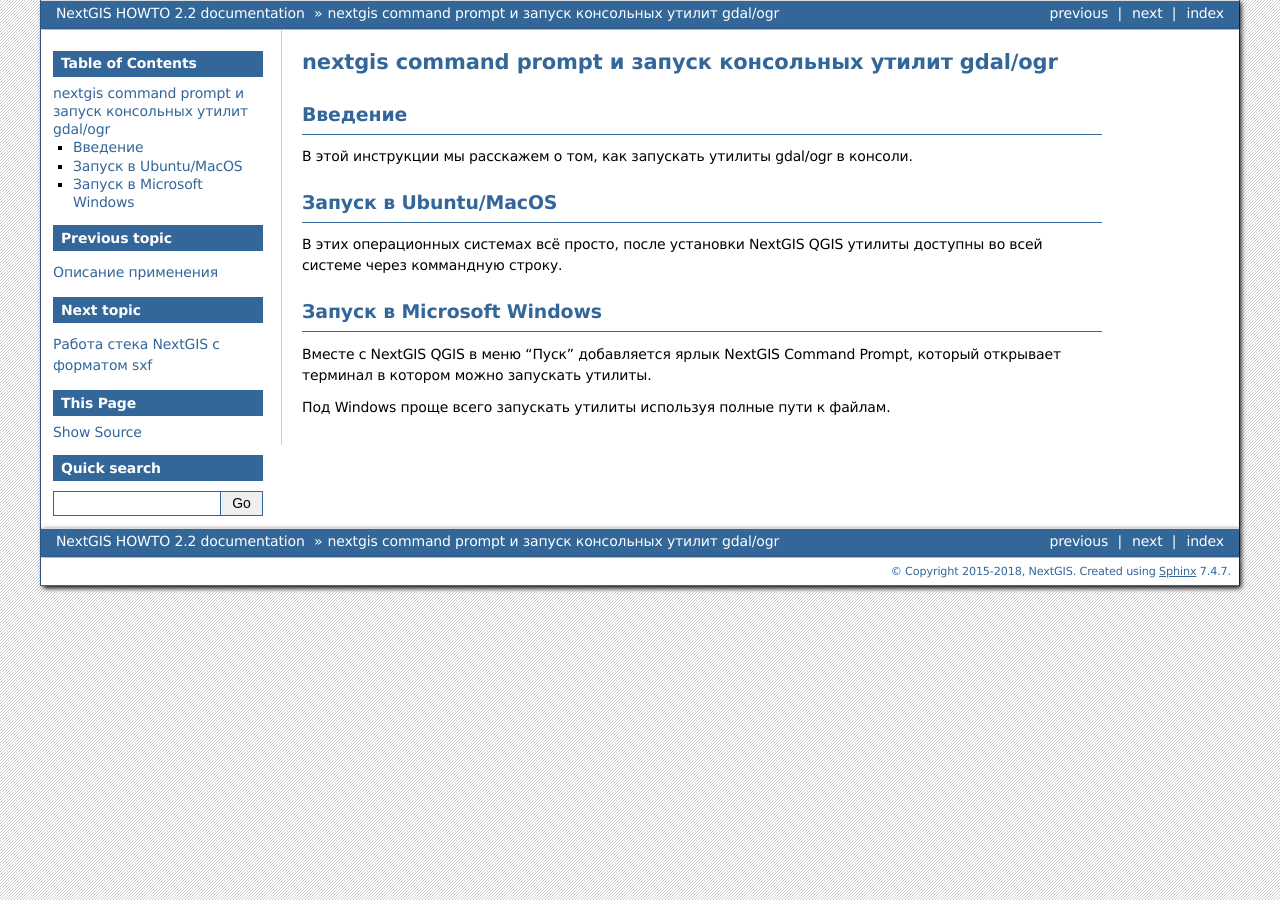
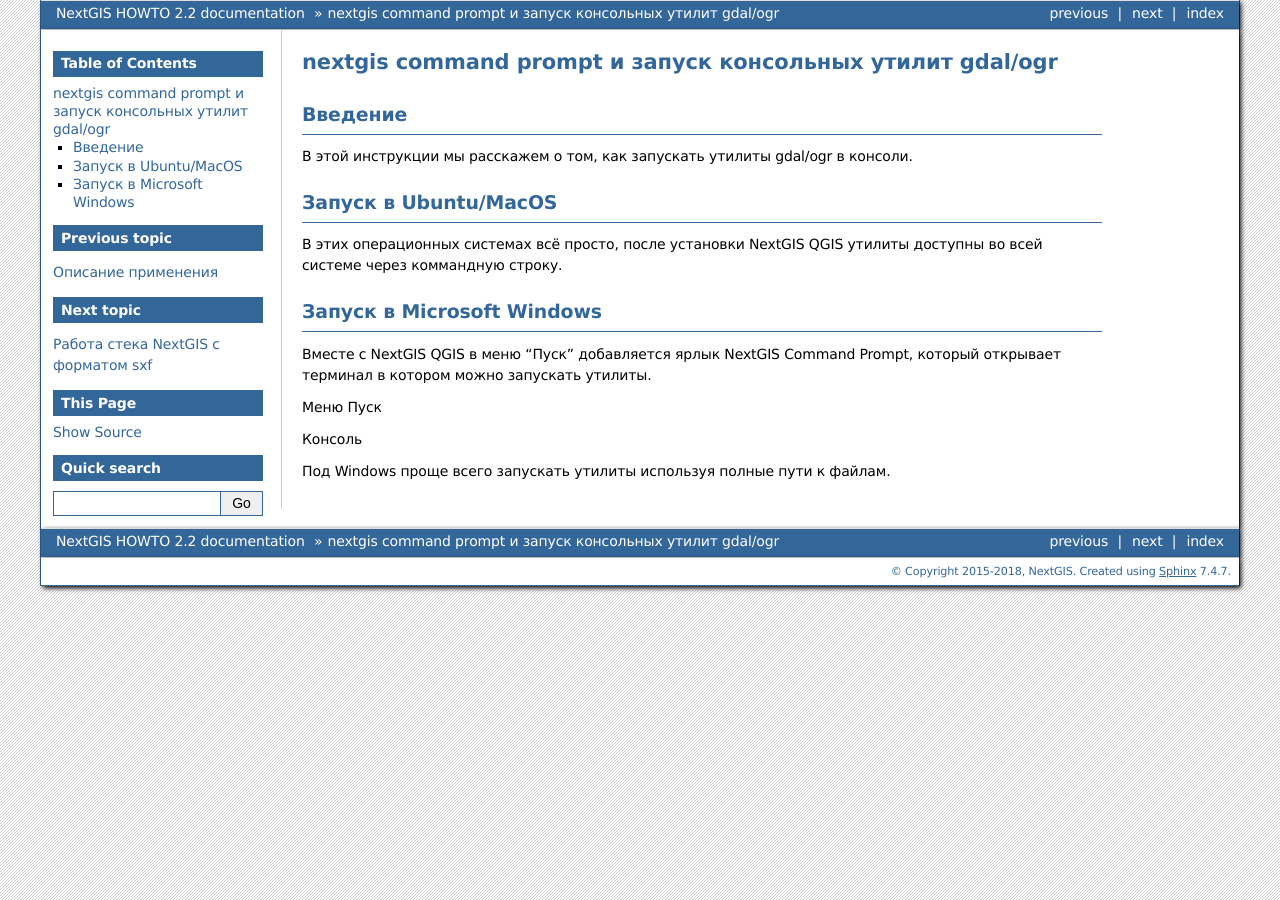
Before and after one commit to nextgis/docs_howto, a Sphinx documentation site: the page built from source/nextgis_command_prompt.rst, in a window 1280 px wide. Built offline with Sphinx 7.4.7, drawn with Linux system fonts in a browser that asks for light colours; formulas are drawn with MathJax 3; pages that are not in the unit, such as notebooks, are missing from menus.

Commit message:
Update nextgis_command_prompt.rst

```diff
--- a/source/nextgis_command_prompt.rst
+++ b/source/nextgis_command_prompt.rst
@@ -23,4 +23,8 @@
 
 Вместе с NextGIS QGIS в меню "Пуск" добавляется ярлык NextGIS Command Prompt, который открывает терминал в котором можно запускать утилиты.
 
+Меню Пуск
+
+Консоль
+
 Под Windows проще всего запускать утилиты используя полные пути к файлам.
```
